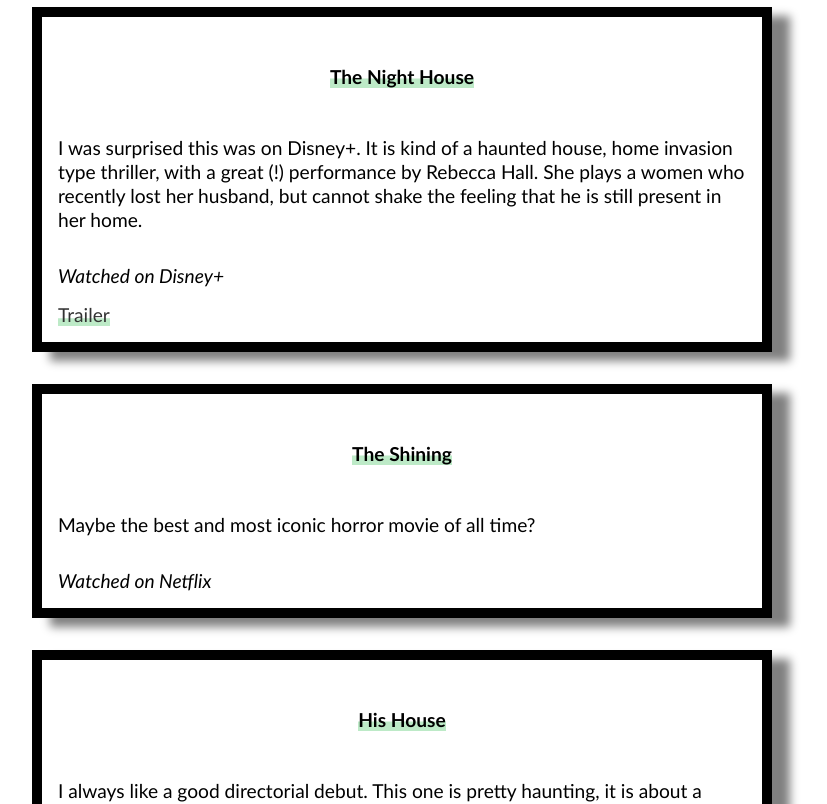
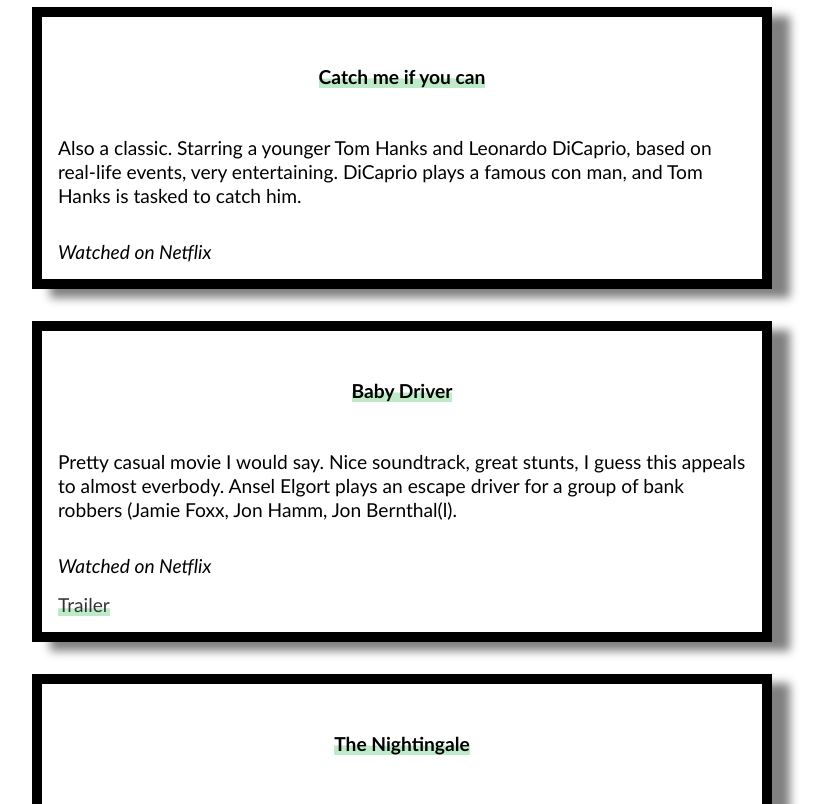
Before and after one commit to severinschmid/movie-blog, a React (Create React App) app: page / in a window 1280 px wide. Shown: the part 280-1084 px from the top of the page, without its empty margins (238-1065 px from the left). Built offline with nearby package versions, Linux system fonts and the light colour scheme.

Commit message:
Add new content

```diff
--- a/src/data/movieList.js
+++ b/src/data/movieList.js
@@ -1,4 +1,24 @@
 export const movies = [
+  {
+    name: 'Catch me if you can',
+    platform: 'Netflix',
+    description:
+      'Also a classic. Starring a younger Tom Hanks and Leonardo DiCaprio, based on real-life events, very entertaining. DiCaprio plays a famous con man, and Tom Hanks is tasked to catch him.'
+  },
+  {
+    name: 'Baby Driver',
+    platform: 'Netflix',
+    description:
+      'Pretty casual movie I would say. Nice soundtrack, great stunts, I guess this appeals to almost everbody. Ansel Elgort plays an escape driver for a group of bank robbers (Jamie Foxx, Jon Hamm, Jon Bernthal(l).',
+    link: 'https://www.youtube.com/watch?v=D9YZw_X5UzQ'
+  },
+  {
+    name: 'The Nightingale',
+    platform: 'Netflix',
+    description:
+      'An incredible grim movie but definitely worth your time. It is a revenge plot set in Australia in 1825 and it deals with colonialism in a brutally honest way. It´s incredibly well made, but almost hard to recommend because of the subject matter. But if you are intrigued, give it a go.',
+    link: 'https://www.youtube.com/watch?v=YuP8g_GQIgI'
+  },
   {
     name: 'The Night House',
     platform: 'Disney+',
--- a/src/data/showsList.js
+++ b/src/data/showsList.js
@@ -1,5 +1,10 @@
 // prettier-ignore
 export const shows = [
+  {
+    name: 'The Office',
+    platform: 'Netflix',
+    description: 'For those who do not know The Office is on Netflix. It is of course an absolute classic and the essential workplace comedy. Please do not get irritated if you do not like the first season, it´s only 6 episodes and I guess they were still finding their style.'
+  },
   {
     name: 'Midnight Mass',
     platform: 'Netflix',
```
